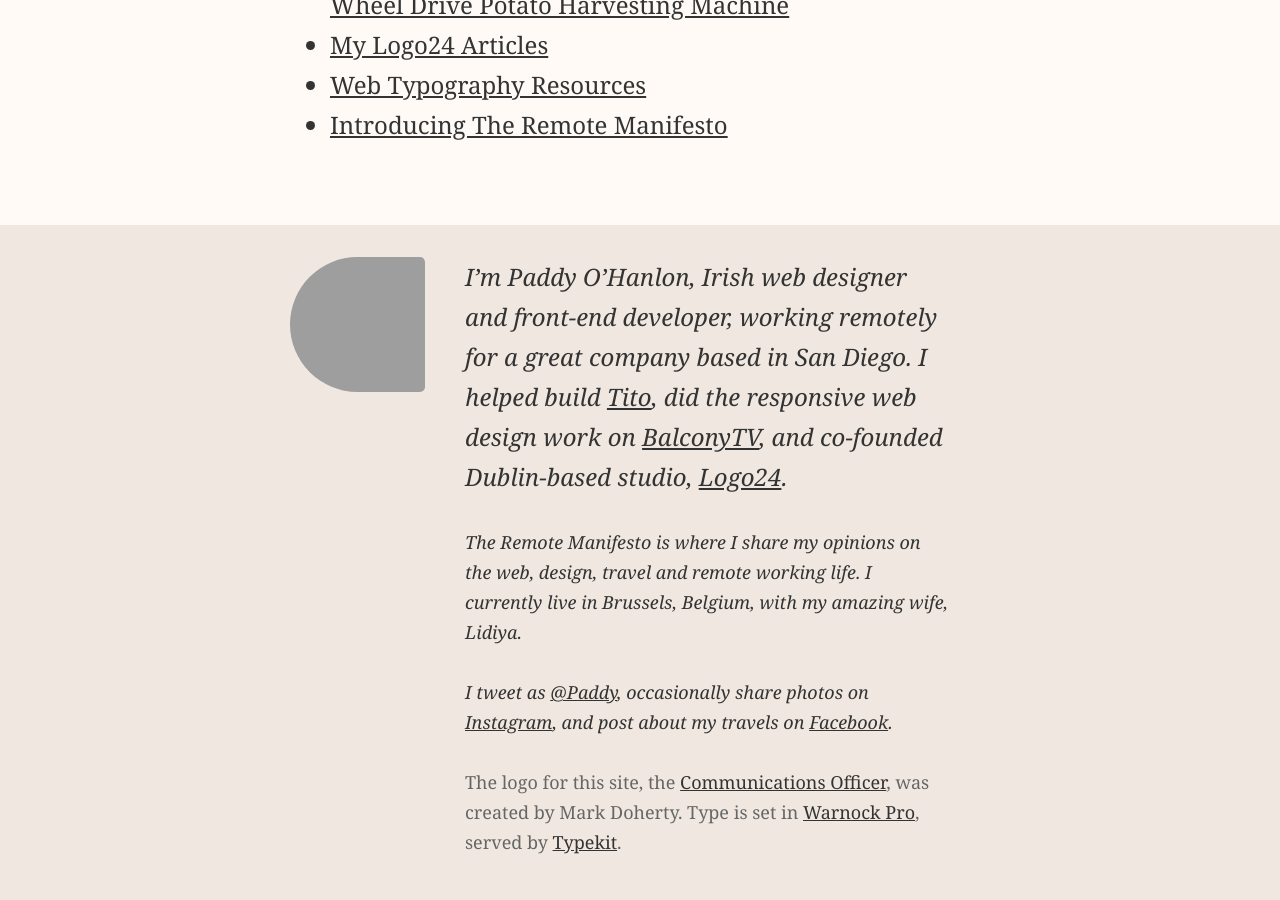
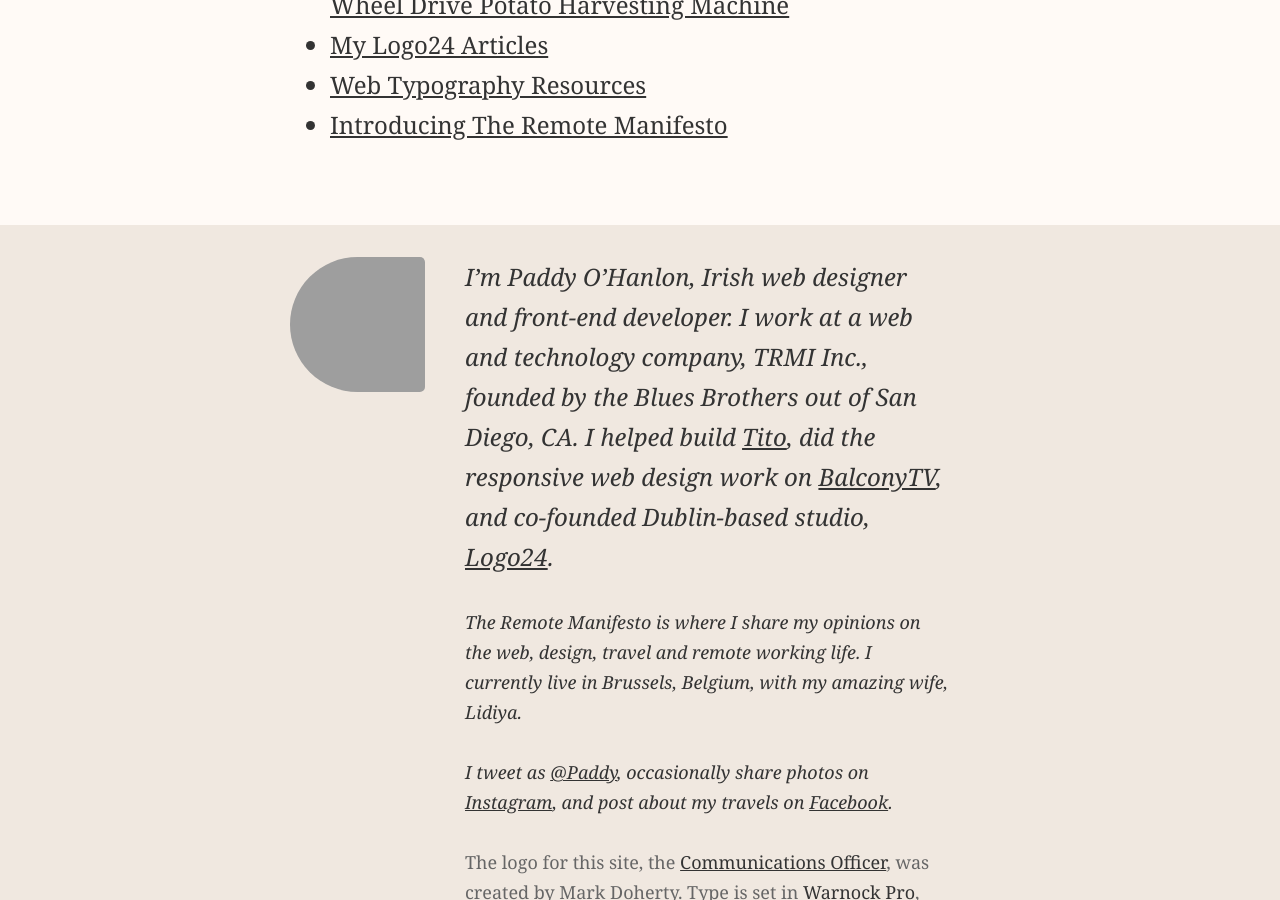
Before and after one commit to paddyohanlon/remote-manifesto, a Jekyll site: the page built from index.html, in a window 1280 px wide and 900 px high, scrolled down 4691 px. Built offline with Jekyll 4.4.1, drawn with Linux system fonts in a browser that asks for light colours; Markdown is read by kramdown in place of the engine named in the settings; comment, search, counter and statistics services are not loaded; grey boxes are pictures that could not be loaded.

```diff
--- a/_layouts/default.html
+++ b/_layouts/default.html
@@ -53,7 +53,7 @@
       <div class="wrapper">
         <figure><img src="http://www.gravatar.com/avatar/9b4a53ccacd7c565ff5db519d02bb5d4?s=180" alt="Gravatar for Paddy O’Hanlon" class="gravatar"></figure>
         <article>
-          <p>I’m Paddy O’Hanlon, Irish web designer and front-end developer, working remotely for a great company based in San Diego. I helped build <a href="http://tito.io">Tito</a>, did the responsive web design work on <a href="http://balconytv.com">BalconyTV</a>, and co-founded Dublin-based studio, <a href="http://logo24.com">Logo24</a>. </p>
+          <p>I’m Paddy O’Hanlon, Irish web designer and front-end developer. I work at a web and technology company, TRMI Inc., founded by the Blues Brothers out of San Diego, CA. I helped build <a href="http://tito.io">Tito</a>, did the responsive web design work on <a href="http://balconytv.com">BalconyTV</a>, and co-founded Dublin-based studio, <a href="http://logo24.com">Logo24</a>. </p>
           <p>The Remote Manifesto is where I share my opinions on the web, design, travel and remote working life. I currently live in Brussels, Belgium, with my amazing wife, Lidiya.</p>
           <p>I tweet as <a href="http://twitter.com/Paddy">@Paddy</a>, occasionally share photos on <a href="http://instagram.com/paddyohanlon">Instagram</a>, and post about my travels on <a href="https://www.facebook.com/paddyohanlon">Facebook</a>.</p>
           <p>The logo for this site, the <a href="/articles/2013/10/12/communications-officer-by-mark-doherty.html">Communications Officer</a>, was created by Mark Doherty. Type is set in <a href="https://typekit.com/fonts/warnock-pro">Warnock Pro</a>, served by <a href="http://typekit.com/">Typekit</a>.</p>
```
